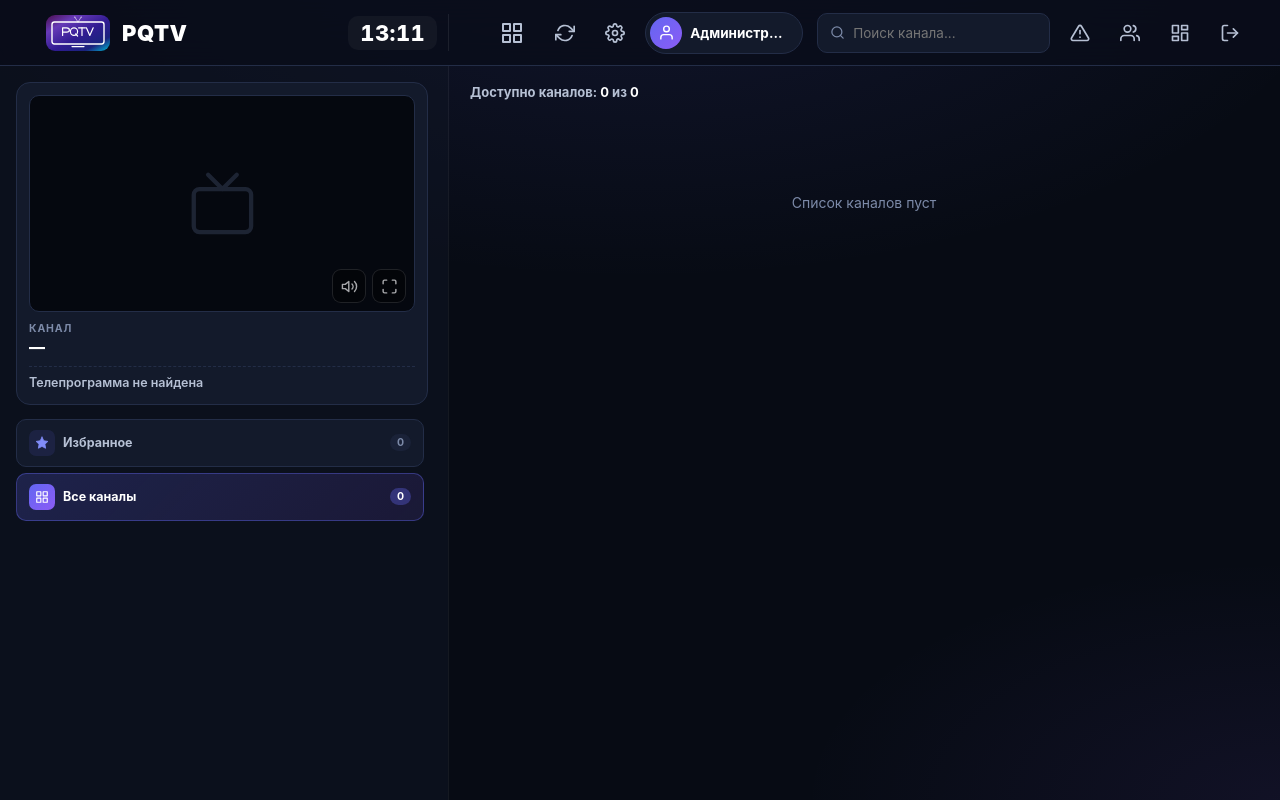
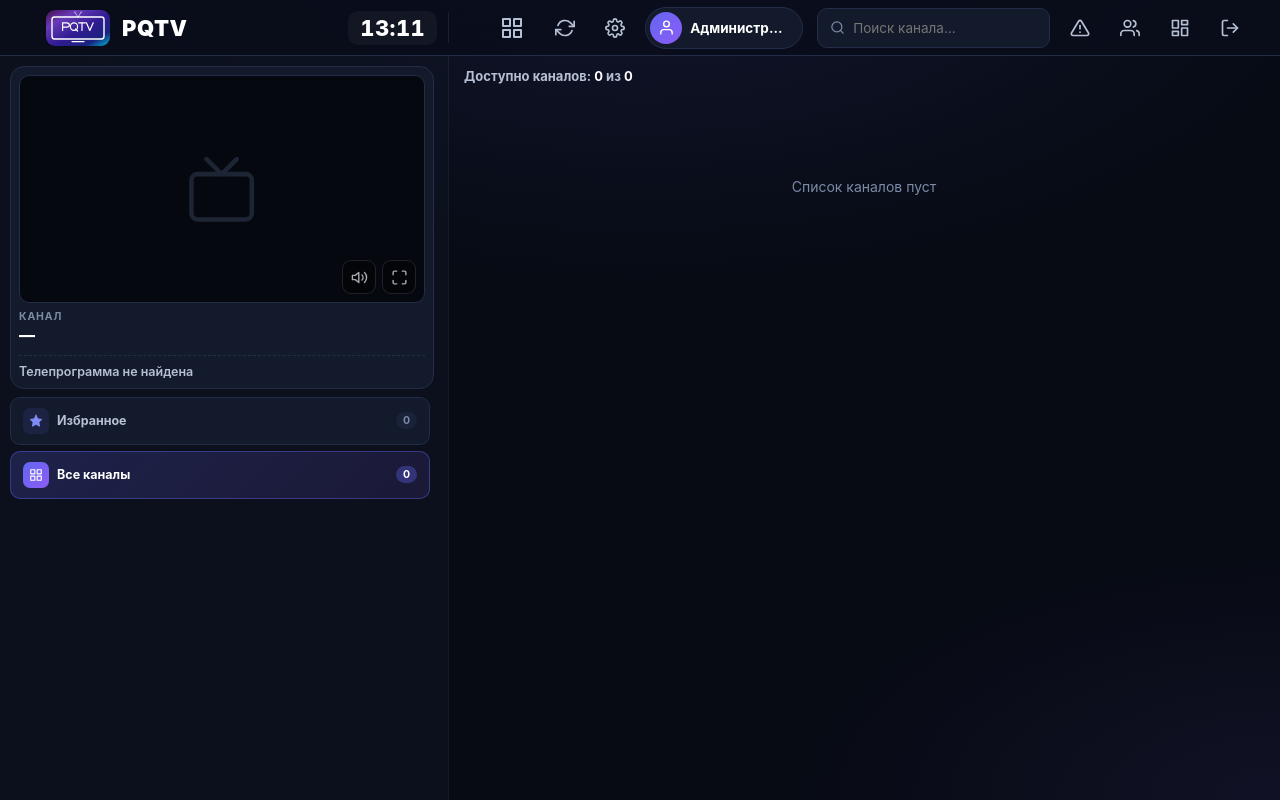
Before and after one commit to alexpikman/PQTV, a Node server app: page /watch in a window 1280 px wide. Run offline with Node 20, Linux system fonts and the light colour scheme; the visitor is signed in with stand-in values (Sample User, id 1); data that the repository does not hold is empty; some libraries are stand-ins or nearby versions.

Commit message:
Fit watch layout and fullscreen player to TV viewport

```diff
--- a/assets/css/watch.css
+++ b/assets/css/watch.css
@@ -1,14 +1,25 @@
 /* ================= PQTV WATCH UI v3 ================= */
 
 .watch-body {
+    width: 100%;
     height: 100vh;
+    height: 100dvh;
+    min-height: 0;
     overflow: hidden;
     background:
         radial-gradient(1200px 600px at 50% -10%, rgba(99,102,241,0.12), transparent 60%),
         radial-gradient(800px 400px at 100% 100%, rgba(139,92,246,0.08), transparent 60%),
         #070b14;
 }
-.watch-shell { display: flex; flex-direction: column; height: 100vh; min-height: 0; }
+.watch-shell {
+    display: flex;
+    flex-direction: column;
+    width: 100%;
+    height: 100vh;
+    height: 100dvh;
+    min-height: 0;
+    overflow: hidden;
+}
 
 /* ============ TOP BAR (2 zones 35/65) ============ */
 .top-bar {
@@ -1261,3 +1309,64 @@ html.is-tv .watch-main::after { left: 32%; }
     color: #fca5a5;
     text-align: right;
 }
+
+
+
+/* ============ VIEWPORT FIT: TV / LOW-HEIGHT DISPLAYS ============ */
+@media (max-height: 800px) {
+    .top-bar {
+        height: 56px;
+        min-height: 56px;
+    }
+    .watch-sidebar {
+        padding: 10px;
+        gap: 8px;
+    }
+    .sidebar-scroll {
+        gap: 8px;
+    }
+    .preview-card {
+        padding: 8px;
+        gap: 7px;
+    }
+    .watch-content {
+        padding: 12px 14px 16px;
+    }
+    .player-tools {
+        top: max(8px, env(safe-area-inset-top));
+        right: max(8px, env(safe-area-inset-right));
+    }
+    .player-tool-btn {
+        width: 38px;
+        height: 38px;
+    }
+}
+
+@media (max-height: 800px) and (min-width: 901px) {
+    html.is-tv .top-bar {
+        height: 56px;
+        min-height: 56px;
+    }
+    html.is-tv .watch-sidebar {
+        padding: 8px;
+        gap: 6px;
+    }
+    html.is-tv .sidebar-scroll {
+        gap: 6px;
+    }
+    html.is-tv .preview-card {
+        padding: 7px;
+        gap: 6px;
+    }
+    html.is-tv .cat-btn {
+        padding: 6px 8px;
+    }
+}
+
+@media (min-width: 901px) {
+    .watch-main,
+    .watch-sidebar,
+    .watch-content {
+        min-width: 0;
+    }
+}
```
Also changed, not shown: other parts of assets/css/watch.css (+44 -7 lines).
